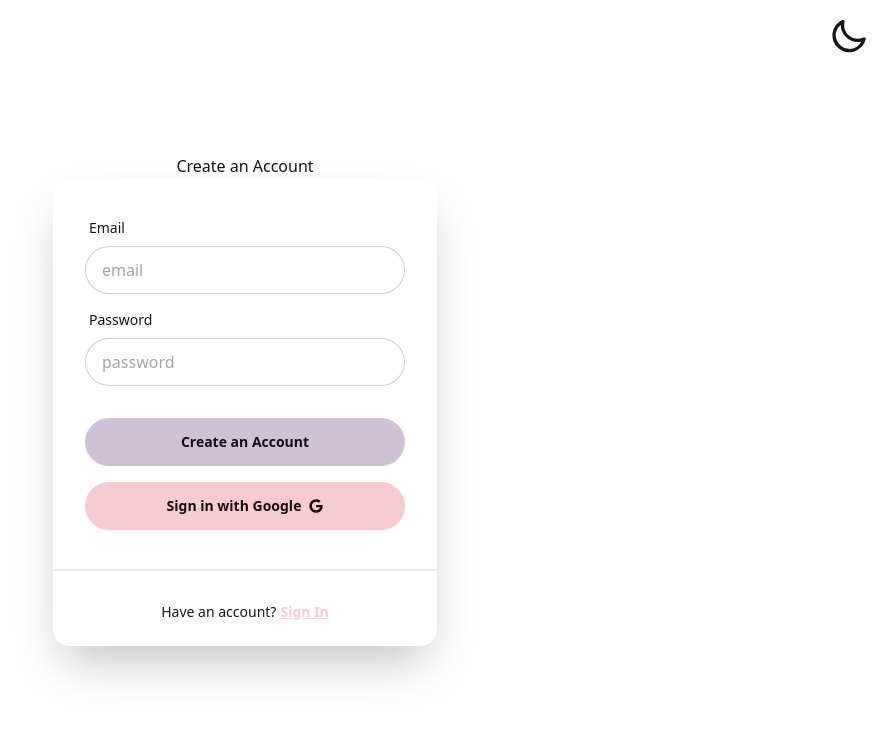
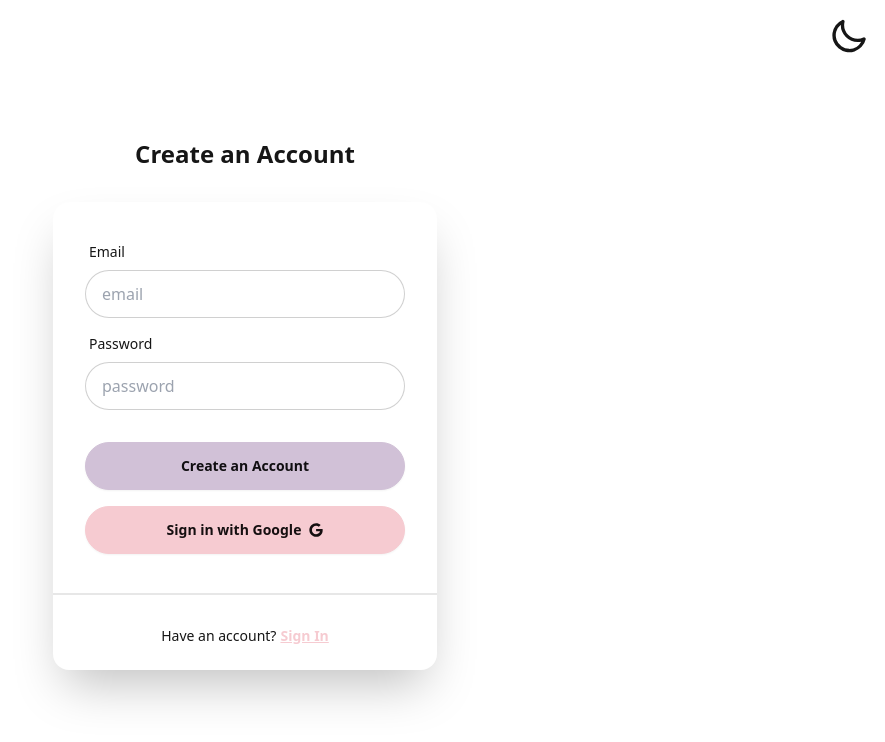
Before and after one commit to alabador/cflo, a React (Vite) app in the folder client/: page /create-account in a window 1280 px wide. Shown: the top 742 px of the page, without its empty margins (395-1280 px from the left). Built offline with nearby package versions, Linux system fonts and the light colour scheme; no server answers.

Commit message:
Change header style for account sign up page

```diff
--- a/client/src/routes/CreateAccountPage.tsx
+++ b/client/src/routes/CreateAccountPage.tsx
@@ -6,11 +6,11 @@ const CreateAccountPage = ({tokenValue, authStatus, isAuthenticated}) => {
   return (
     <main className='w-full min-h-screen flex flex-col justify-center items-center'>
         <ThemeController />
-        <h1>Create an Account</h1>
+        <h1 className='mb-8 mt-2 text-2xl font-bold'>Create an Account</h1>
         <div className="card shrink-0 w-full max-w-sm shadow-2xl bg-base-100">
-            <SignUp tokenValue={tokenValue} authStatus={authStatus} isAuthenticated={isAuthenticated}/>
-            <div className="divider my-0"></div>
-            <SignInCta />
+          <SignUp tokenValue={tokenValue} authStatus={authStatus} isAuthenticated={isAuthenticated}/>
+          <div className="divider my-0"></div>
+          <SignInCta />
         </div>
     </main>
   )
```
